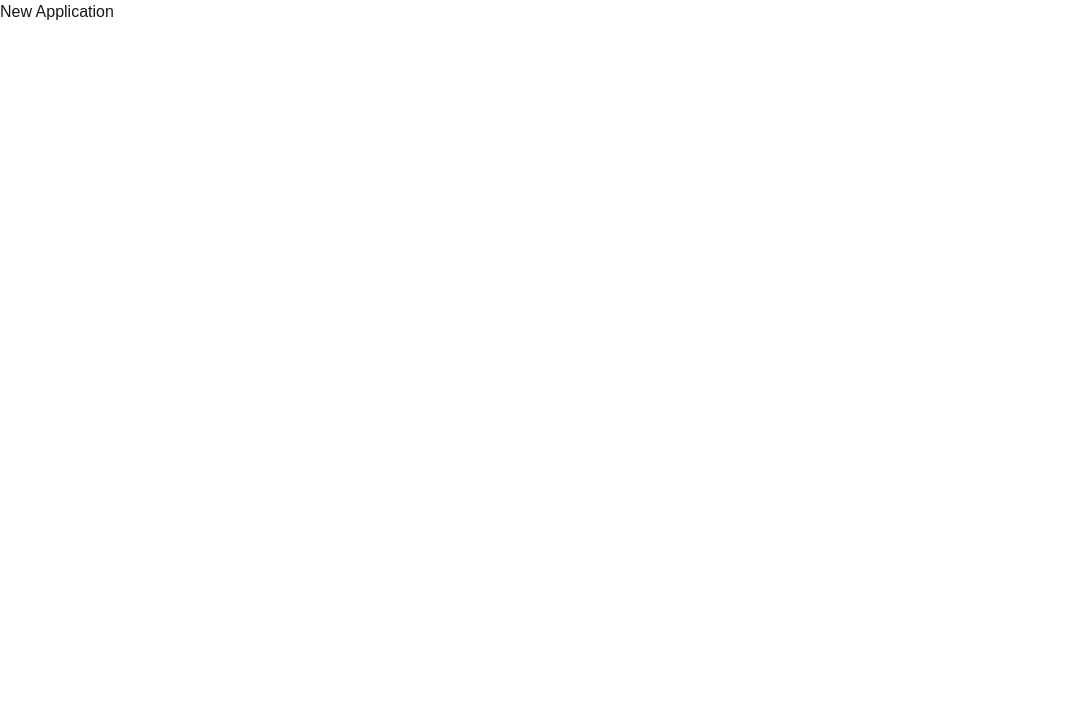
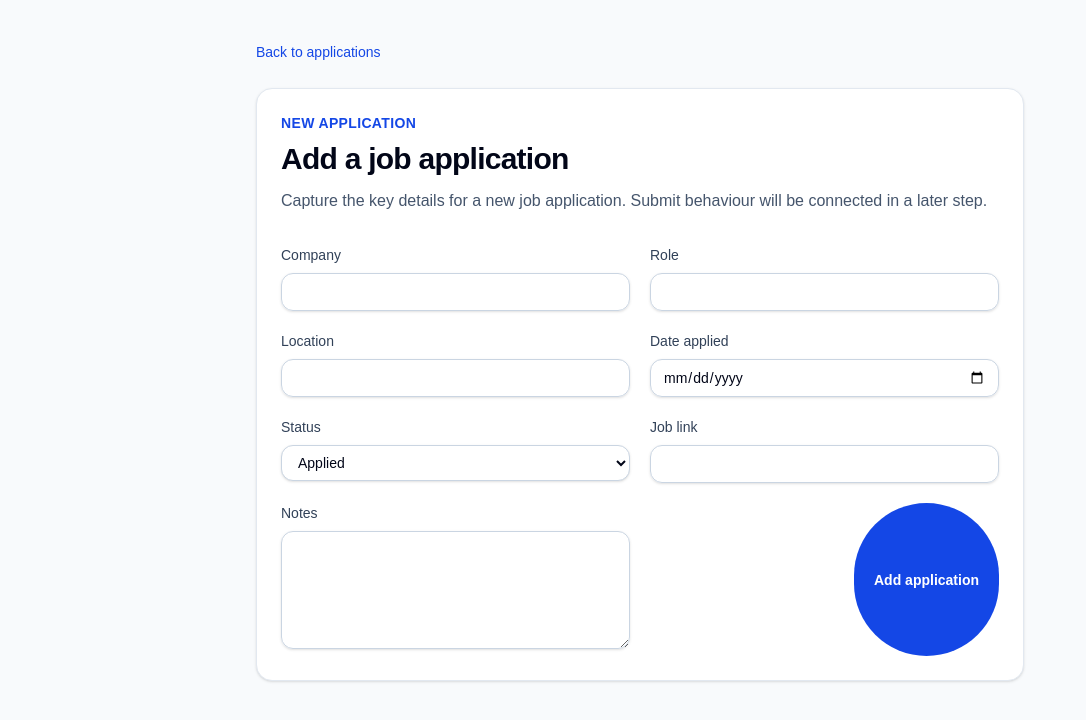
Before and after one commit to Tito42914/JobTrackr-Pro, a Next.js app: page /applications/new in a window 1280 px wide. Shown: the top 720 px of the page, without its empty margins (0-1086 px from the left). Built offline with nearby package versions, Linux system fonts and the light colour scheme.

Commit message:
Add reusable application form shell

```diff
--- a/src/app/applications/[id]/edit/page.tsx
+++ b/src/app/applications/[id]/edit/page.tsx
@@ -2,6 +2,7 @@ import Link from "next/link";
 import { notFound } from "next/navigation";
 import { starterApplications } from "@/data/starterApplications";
 import StatusBadge from "@/features/applications/components/StatusBadge";
+import ApplicationForm from "@/features/applications/components/ApplicationForm";
 
 type EditApplicationPageProps = {
     params: Promise<{
@@ -49,15 +50,8 @@ export default async function EditApplicationPage({
                         {application.company}
                     </p>
 
-                    <div className="mt-8 rounded-xl bg-slate-50 p-5">
-                        <h2 className="text-base font-semibold text-slate-950">
-                            Form coming next
-                        </h2>
-                        <p className="mt-2 text-sm leading-6 text-slate-600">
-                            This page has found the correct application record. The editable
-                            form fields will be added in a later step when the application
-                            form component is built.
-                        </p>
+                    <div className="mt-8">
+                        <ApplicationForm mode="edit" />
                     </div>
                 </section>
             </div>
--- a/src/app/applications/new/page.tsx
+++ b/src/app/applications/new/page.tsx
@@ -1,3 +1,36 @@
+import Link from "next/link";
+import ApplicationForm from "@/features/applications/components/ApplicationForm";
+
 export default function NewApplicationPage() {
-    return <h1>New Application</h1>;
+    return (
+        <main className="min-h-screen bg-slate-50 px-6 py-10">
+            <div className="mx-auto max-w-3xl">
+                <Link
+                  href="/applications"
+                  className=" text-sm font-medium text-blue-700 hover:text-blue-800"
+                >
+                    Back to applications
+                </Link>
+
+                <section className="mt-6 rounded-2xl border border-slate-200 bg-white p-6 shadow-sm">
+                    <p className="text-sm font-semibold uppercase tracking-wide text-blue-700">
+                        New application
+                    </p>
+
+                    <h1 className="mt-2 text-3xl font-bold tracking-tight text-slate-950">
+                        Add a job application
+                    </h1>
+
+                    <p className="mt-3 text-base text-slate-600">
+                        Capture the key details for a new job application. Submit behaviour
+                        will be connected in a later step.
+                    </p>
+
+                    <div className="mt-8">
+                        <ApplicationForm mode="create" />
+                    </div>
+                </section>
+            </div>
+        </main>
+    );
 }
--- a/src/app/applications/page.tsx
+++ b/src/app/applications/page.tsx
@@ -1,3 +1,4 @@
+import Link from "next/link";
 import { starterApplications } from "@/data/starterApplications";
 import ApplicationCard from "@/features/applications/components/ApplicationCard";
 
@@ -5,7 +6,8 @@ export default function ApplicationsPage() {
     return (
         <main className="min-h-screen bg-slate-50 px-6 py-10">
             <div className="mx-auto max-w-5xl">
-                <header className="mb-8">
+                <header className="mb-8 flex flex-col gap-5 sm:flex-row sm:items-start sm:justify-between">
+                    <div>
                         <p className="text-sm font-semibold uppercase tracking-wide text-blue-700">
                             Applications
                         </p>
@@ -15,6 +17,14 @@ export default function ApplicationsPage() {
                         <p className="mt-3 max-w-2xl text-base text-slate-600">
                             Review your current applications, check their status, and keep your job search organised in one place.
                         </p>
+                    </div>
+
+                    <Link
+                      href="/applications/new"
+                      className="inline-flex w-fit rounded-full bg-blue-700 px-4 py-2 text-sm font-semibold text-white transition hover:bg-blue-800"
+                    >
+                        Add application
+                    </Link>
                 </header>
 
                 <section className="grid gap-4">
--- /dev/null
+++ b/src/features/applications/components/ApplicationForm.tsx
@@ -0,0 +1,137 @@
+import {
+    APPLICATION_STATUSES,
+    APPLICATION_STATUS_LABELS,
+} from "@/constants/applicationStatuses";
+
+type ApplicationFormProps = {
+    mode: "create" | "edit";
+};
+
+export default function ApplicationForm({ mode }: ApplicationFormProps) {
+    const submitLabel = mode === "create" ? "Add application" : "Save changes";
+
+    return (
+        <form className="space-y-6">
+            <div className="grid gap-5 sm:grid-cols-2">
+                <div>
+                    <label
+                      htmlFor="company"
+                      className="block text-sm font-medium text-slate-700"
+                    >
+                        Company
+                    </label>
+                    <input
+                      id="company"
+                      name="company"
+                      type="text"
+                      className="mt-2 w-full rounded-xl border border-slate-300 px-3 py-2 text-sm text-slate-950 shadow-sm outline-none transition focus:border-blue-600 focus:ring-2 focus:ring-blue-600/20"
+                    />
+                </div>
+
+                <div>
+                    <label
+                      htmlFor="role"
+                      className="block text-sm font-medium text-slate-700"
+                    >
+                        Role
+                    </label>
+                    <input
+                      id="role"
+                      name="role"
+                      type="text"
+                      className="mt-2 w-full rounded-xl border border-slate-300 px-3 py-2 text-sm text-slate-950 shadow-sm outline-none transition focus:border-blue-600 focus:ring-2 focus:ring-blue-600/20"
+                    />
+                </div>
+
+                <div>
+                    <label
+                      htmlFor="location"
+                      className="block text-sm font-medium text-slate-700"
+                    >
+                        Location
+                    </label>
+                    <input
+                      id="location"
+                      name="location"
+                      type="text"
+                      className="mt-2 w-full rounded-xl border border-slate-300 px-3 py-2 text-sm text-slate-950 shadow-sm outline-none transition focus:border-blue-600 focus:ring-2 focus:ring-blue-600/20"
+                    />
+                </div>
+
+                <div>
+                    <label
+                      htmlFor="dateApplied"
+                      className="block text-sm font-medium text-slate-700"
+                    >
+                        Date applied
+                    </label>
+                    <input
+                      id="dateApplied"
+                      name="dateApplied"
+                      type="date"
+                      className="mt-2 w-full rounded-xl border border-slate-300 px-3 py-2 text-sm text-slate-950 shadow-sm outline-none transition focus:border-blue-600 focus:ring-2 focus:ring-blue-600/20"
+                    />
+                </div>
+
+                <div>
+                    <label
+                      htmlFor="status"
+                      className="block text-sm font-medium text-slate-700"
+                    >
+                        Status
+                    </label>
+                    <select
+                      id="status"
+                      name="status"
+                      className="mt-2 w-full rounded-xl border border-slate-300 bg-white px-3 py-2 text-sm text-slate-950 shadow-sm outline-none transition focus:border-blue-600 focus:ring-2 focus:ring-blue-600/20"
+                    >
+                        {APPLICATION_STATUSES.map((status) => (
+                            <option key={status} value={status}>
+                                {APPLICATION_STATUS_LABELS[status]}
+                            </option>
+                        ))}
+                    </select>
+                </div>
+
+                <div>
+                    <label
+                      htmlFor="link"
+                      className="block text-sm font-medium text-slate-700"
+                    >
+                        Job link
+                    </label>
+                    <input
+                      id="link"
+                      name="link"
+                      type="url"
+                      className="mt-2 w-full rounded-xl border border-slate-300 px-3 py-2 text-sm text-slate-950 shadow-sm outline-none transition focus:border-blue-600 focus:ring-2 focus:ring-blue-600/20"
+                    />
+                </div>
+
+                <div>
+                    <label
+                      htmlFor="notes"
+                      className="block text-sm font-medium text-slate-700"
+                    >
+                        Notes
+                    </label>
+                    <textarea
+                      id="notes"
+                      name="notes"
+                      rows={5}
+                      className="mt-2 w-full rounded-xl border border-slate-300 px-3 py-2 text-sm text-slate-950 shadow-sm outline-none transition focus:border-blue-600 focus:ring-2 focus:ring-blue-600/20"
+                    />
+                </div>
+
+                <div className="flex justify-end">
+                    <button
+                      type="submit"
+                      className="rounded-full bg-blue-700 px-5 py-2.5 text-sm font-semibold text-white transition hover:bg-blue-800"
+                    >
+                        {submitLabel}
+                    </button>
+                </div>
+            </div>
+        </form>
+    );
+}
```
Also changed, not shown: 2 other files (tests, documents, lock files or other folders). Lines whose indentation alone changed are shown as unchanged.
